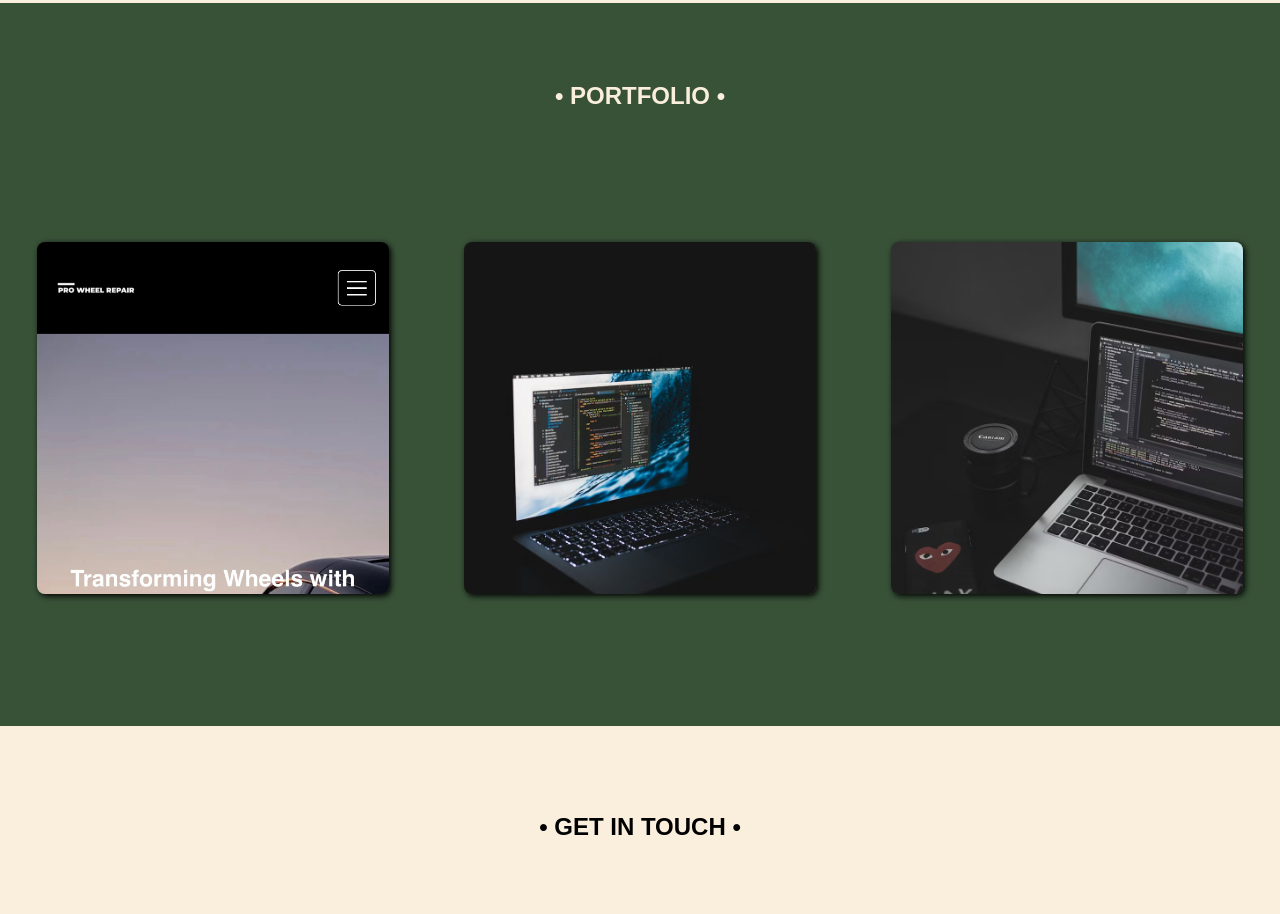
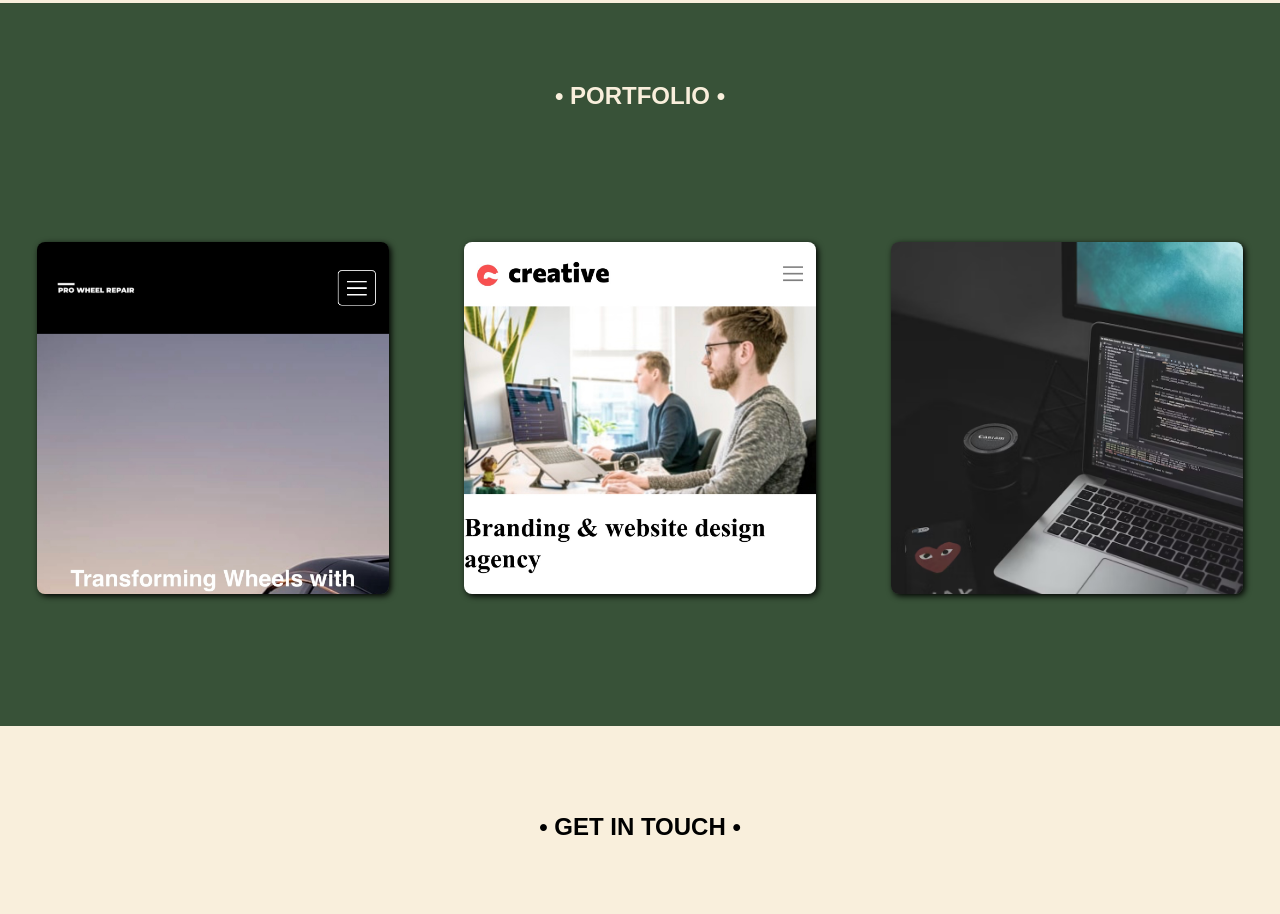
Before and after one commit to oscvrhrr/client-website, a plain HTML site: page index.html in a window 1280 px wide. Shown: the part 2120-3034 px from the top of the page. Drawn offline with Linux system fonts and the light colour scheme; some packages are replaced by stand-ins of ours.

Commit message:
linked second project

```diff
--- a/index.html
+++ b/index.html
@@ -132,7 +132,7 @@
                 </div>
 
                 <div class="project-flex--item">
-                    <div class="project--container"><img class="image--project" src="./img/holder1.png"></div>
+                    <a href="https://oscvrhrr.github.io/web-site-agency/"><div class="project--container"><img class="image--project" src="./img/project-two.jpg"></div></a>
 
                 </div>
 
```
Also changed, not shown: img/project-two.jpg (added).
